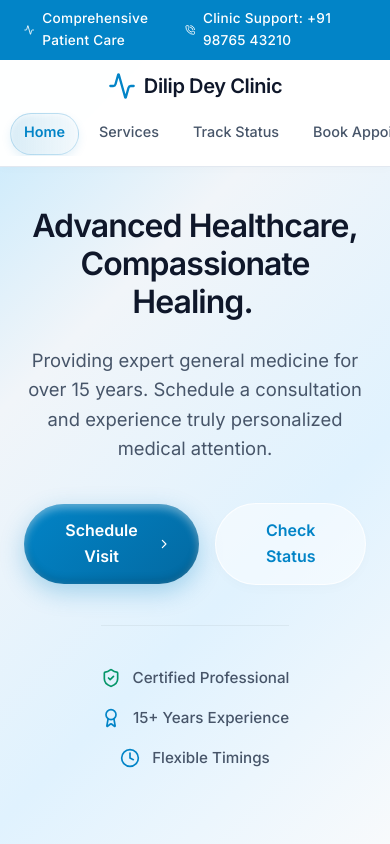
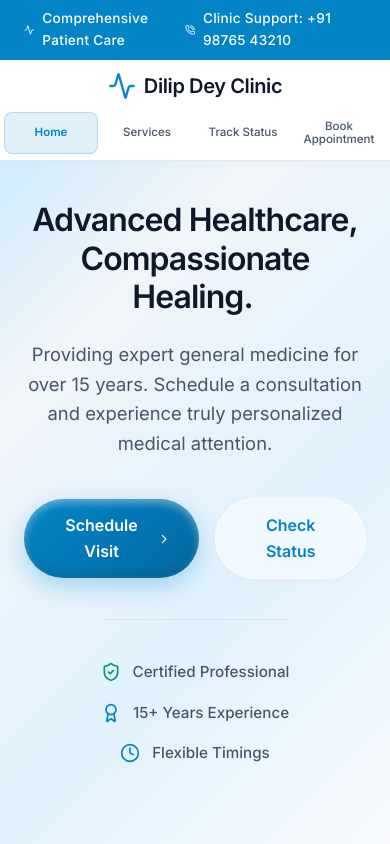
Before and after one commit to jitkarmakar46/frontend, a React (Vite) app in the folder frontend/: page / in a window 390 px wide. Shown: the top 844 px of the page. Built offline with nearby package versions, Linux system fonts and the light colour scheme.

Commit message:
Add files via upload

```diff
--- a/frontend/src/index.css
+++ b/frontend/src/index.css
@@ -478,6 +478,11 @@ body {
 /* PERFECT MOBILE RESPONSIVENESS (SMARTPHONES) */
 /* ========================================= */
 @media (max-width: 768px) {
+    /* 0. Prevent grey rectangular selection boxes when tapping */
+    * {
+        -webkit-tap-highlight-color: transparent !important;
+    }
+
     /* 1. Stop all lag and stuttering */
     html, body, .app-container {
         scroll-snap-type: none !important;
@@ -492,57 +497,52 @@ body {
         background: rgba(255, 255, 255, 0.98) !important;
     }
 
-    /* 2. Navigation bar styling & Hiding Scrollbars */
+    /* 2. Navigation bar styling & Fitting all 4 buttons */
     .nav-container {
         flex-direction: column;
         height: auto;
-        padding: 10px 0;
+        padding: 10px 0 5px 0;
         gap: 10px;
     }
     .nav-links-container {
         width: 100vw;
-        overflow-x: auto;
-        -webkit-overflow-scrolling: touch;
-        padding-bottom: 5px;
-        /* Hide the ugly grey scrollbar */
-        -ms-overflow-style: none !important;
-        scrollbar-width: none !important;
-    }
-    .nav-links-container::-webkit-scrollbar {
-        display: none !important; /* Hides scrollbar on Chrome/Safari/iOS */
+        padding: 0 4px;
+        box-sizing: border-box;
     }
 
     .nav-links {
         display: flex;
         flex-direction: row;
-        flex-wrap: nowrap !important;
-        justify-content: flex-start;
-        width: max-content;
-        margin: 0 auto;
-        gap: 6px;
-        padding: 0 10px;
+        justify-content: space-between;
+        width: 100%;
+        gap: 2px;
         position: relative;
     }
 
-    /* 3. The Liquid Glass Pill (Restored & Upgraded) */
+    /* 3. The Liquid Glass Pill (Optimized for zero lag) */
     .nav-pill {
-        display: block !important; /* Bring back the pill! */
-        background: linear-gradient(90deg, rgba(2, 132, 199, 0.15), rgba(2, 132, 199, 0.05)) !important;
-        backdrop-filter: blur(8px) !important;
-        -webkit-backdrop-filter: blur(8px) !important;
+        display: block !important;
+        /* Removing blur entirely for butter-smooth 60fps sliding on mobile */
+        background: rgba(2, 132, 199, 0.12) !important;
+        backdrop-filter: none !important;
+        -webkit-backdrop-filter: none !important;
         border: 1px solid rgba(2, 132, 199, 0.2) !important;
-        border-radius: 9999px !important;
-        box-shadow: inset 0 2px 4px rgba(255,255,255,0.5), 0 4px 10px rgba(2, 132, 199, 0.1) !important;
+        border-radius: 8px !important;
+        box-shadow: none !important;
     }
     .nav-links a {
-        white-space: nowrap;
-        font-size: 0.9rem !important;
-        padding: 8px 14px !important;
-        background: transparent !important; /* Remove individual backgrounds to let pill shine */
+        font-size: 0.72rem !important; /* Small enough to fit all 4 comfortably */
+        padding: 8px 4px !important;
+        background: transparent !important;
         border-radius: 8px;
+        text-align: center;
+        flex: 1;
+        user-select: none !important;
+        -webkit-user-select: none !important;
+        line-height: 1.2;
     }
     .nav-links a.active {
-        background: transparent !important; /* Remove individual backgrounds */
+        background: transparent !important;
     }
 
     /* 4. Fix Cut-off headings when clicking buttons */
```
